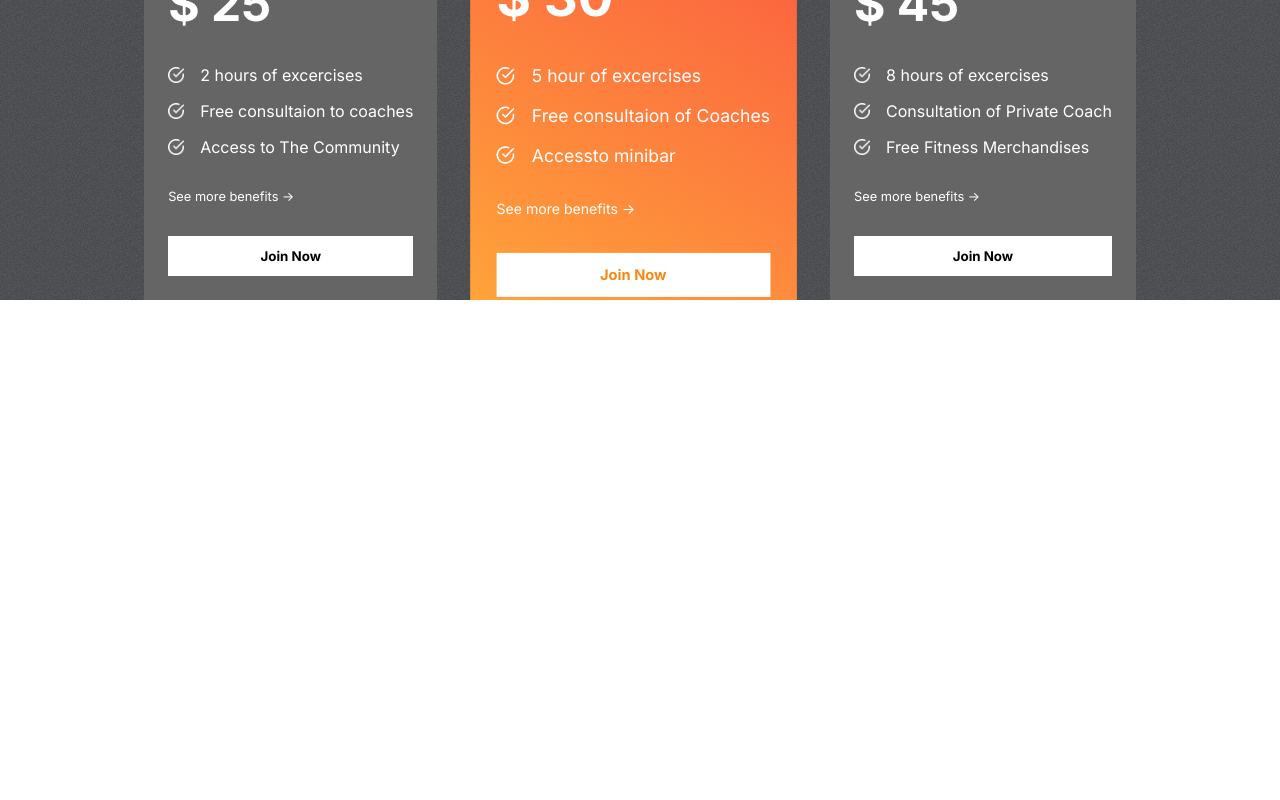
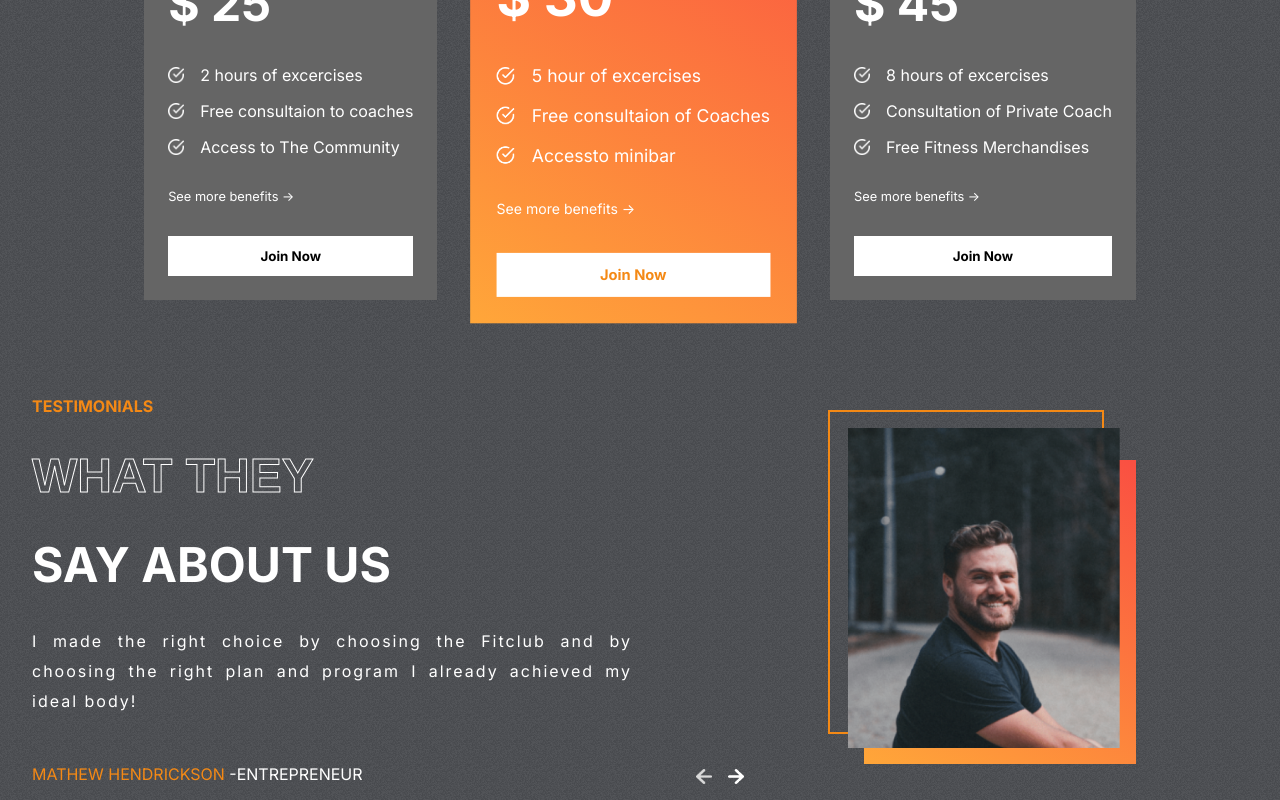
Before and after one commit to abir-25/fitness-center, a React (Create React App) app: page / in a window 1280 px wide. Shown: the part 2070-2870 px from the top of the page. Before the commit the page ends 2370 px from the top, so only its background shows below. Built offline with nearby package versions, Linux system fonts and the light colour scheme.

Commit message:
Testimonial Section Completed

```diff
--- a/src/App.js
+++ b/src/App.js
@@ -3,6 +3,7 @@
 import Price from "./components/Price/Price";
 import Programs from "./components/Programs/Programs";
 import Reasons from "./components/Reasons/Reasons";
+import Testimonials from "./components/Testimonials/Testimonials";
 function App() {
   return (
     <div className="App">
@@ -10,6 +11,7 @@
       <Programs />
       <Reasons />
       <Price />
+      <Testimonials />
     </div>
   );
 }
--- /dev/null
+++ b/src/components/Testimonials/Testimonials.css
@@ -0,0 +1,68 @@
+.testimonials {
+  display: flex;
+  gap: 1rem;
+  padding: 0 2rem;
+}
+.left-t {
+  display: flex;
+  flex-direction: column;
+  flex: 1 1;
+  gap: 2rem;
+  text-transform: uppercase;
+  color: #ffffff;
+}
+.left-t > :nth-child(1) {
+  color: var(--orange);
+  font-weight: bold;
+}
+.left-t > :nth-child(2),
+.left-t > :nth-child(3) {
+  font-size: 3rem;
+  font-weight: bold;
+}
+.left-t > :nth-child(4) {
+  text-transform: none;
+  text-align: justify;
+  letter-spacing: 2px;
+  line-height: 30px;
+}
+.right-t {
+  flex: 1;
+  position: relative;
+}
+.right-t > img {
+  position: absolute;
+  width: 17rem;
+  height: 20rem;
+  object-fit: cover;
+  right: 8rem;
+  top: 2rem;
+}
+.right-t > :nth-child(1) {
+  position: absolute;
+  width: 17rem;
+  height: 20rem;
+  border: 2px solid var(--orange);
+  background-color: transparent;
+  right: 9rem;
+  top: 0.9rem;
+}
+.right-t > :nth-child(2) {
+  position: absolute;
+  width: 17rem;
+  height: 19rem;
+  background: var(--planCard);
+  top: 4rem;
+  right: 7rem;
+}
+.arrows {
+  position: absolute;
+  display: flex;
+  gap: 1rem;
+  bottom: 1rem;
+  left: 3rem;
+}
+.arrows > img {
+  width: 1rem;
+  cursor: pointer;
+}
--- /dev/null
+++ b/src/components/Testimonials/Testimonials.jsx
@@ -0,0 +1,52 @@
+import React, { useState } from "react";
+import "./Testimonials.css";
+import { testimonialsData } from "../../data/testimonialsData";
+import leftArrow from "../../assets/leftArrow.png";
+import rightArrow from "../../assets/rightArrow.png";
+const Testimonials = () => {
+  const [selected, setSelected] = useState(0);
+  const length = testimonialsData.length;
+  return (
+    <div className="testimonials">
+      <div className="left-t">
+        <span>Testimonials</span>
+        <span className="stroke-text">What They</span>
+        <span>Say about us</span>
+        <span>{testimonialsData[selected].review}</span>
+        <p>
+          <span style={{ color: "var(--orange)" }}>
+            {testimonialsData[selected].name}
+          </span>{" "}
+          -<span>{testimonialsData[selected].status}</span>
+        </p>
+      </div>
+      <div className="right-t">
+        <div></div>
+        <div></div>
+        <img src={testimonialsData[selected].image} alt="" />
+        <div className="arrows">
+          <img
+            src={leftArrow}
+            alt=""
+            onClick={() => {
+              selected === 0
+                ? setSelected(length - 1)
+                : setSelected((prev) => prev - 1);
+            }}
+          />
+          <img
+            src={rightArrow}
+            alt=""
+            onClick={() => {
+              selected === length - 1
+                ? setSelected(0)
+                : setSelected((prev) => prev + 1);
+            }}
+          />
+        </div>
+      </div>
+    </div>
+  );
+};
+
+export default Testimonials;
```
